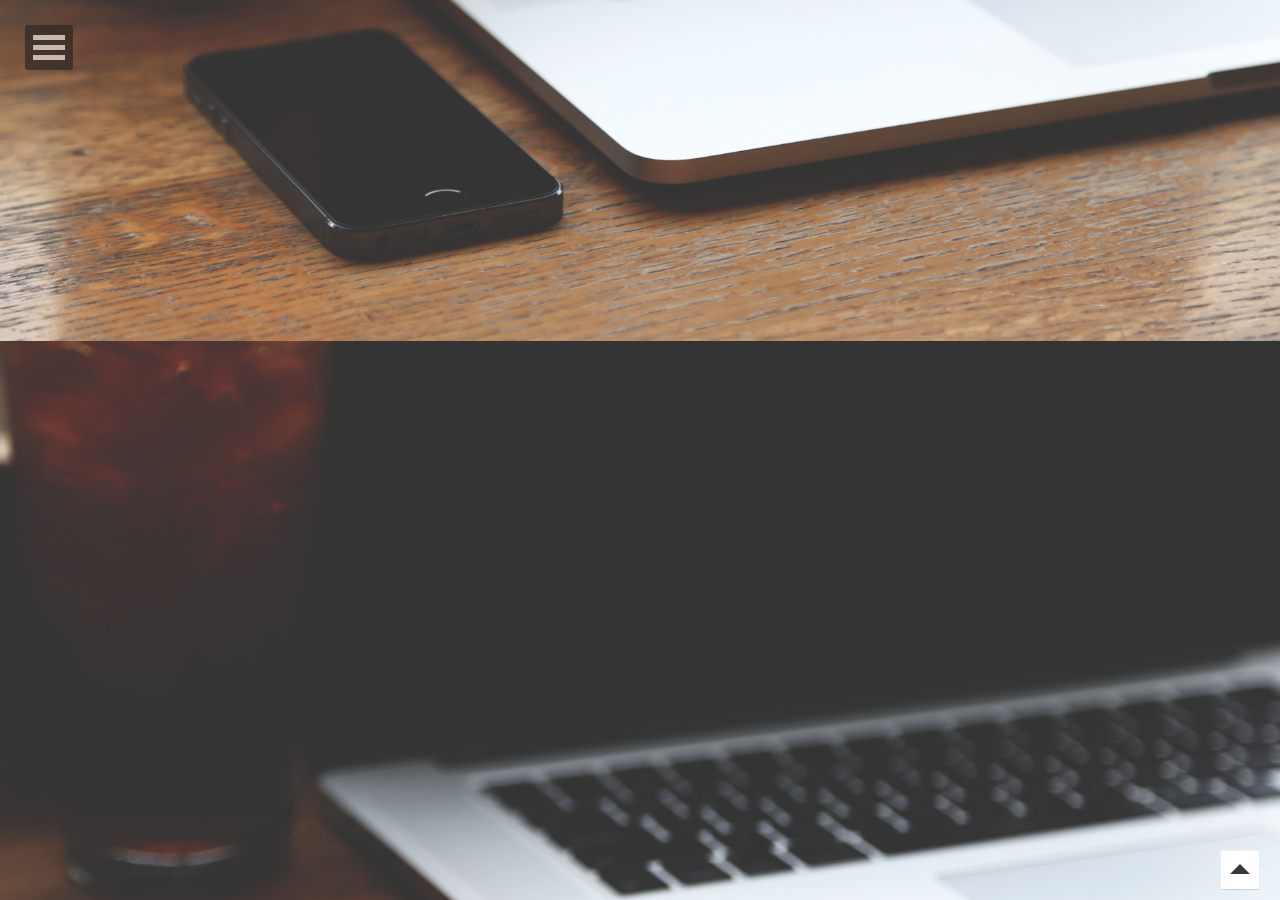
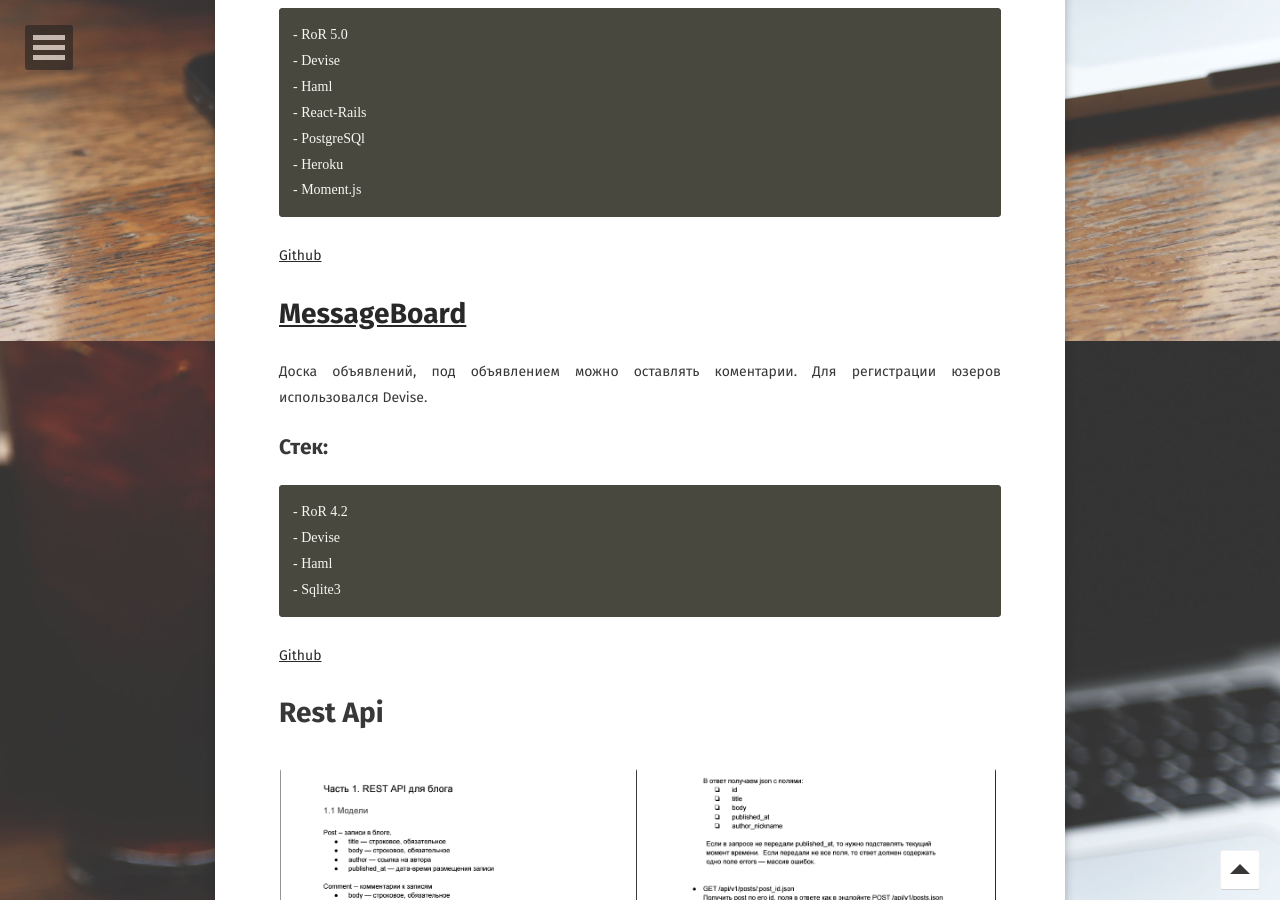
Before and after one commit to medaved/medaved.github.io, a Jekyll site: the page built from _posts/2017-05-15-training-project.md, in a window 1280 px wide and 900 px high, scrolled down 559 px. Built offline with Jekyll 4.4.1, drawn with Linux system fonts in a browser that asks for light colours; some web fonts are replaced; some of the changed text lies outside the part shown.

Commit message:
Добавил тестовое задание и "тренеровочные" проекты

```diff
--- a/_config.yml
+++ b/_config.yml
@@ -1,5 +1,5 @@
 # Site
-title:              MeDaveD
+title:              Dmitry Evgenevich
 bio:                'Web-developer | Saint-Petersburg'
 description:        "Небольшой сайт обо мне."
 reading_time:       true
--- a/_posts/2017-05-15-training-project.md
+++ b/_posts/2017-05-15-training-project.md
@@ -12,3 +12,50 @@ tag:
 - training
 comments: false
 ---
+# [ReactCalendar](https://reactcalendarius.herokuapp.com/)
+
+ Календарь-ежедневник, с возможность сохранять задачи, указав описание,
+ дату, время. Интерфейс написан при помощи React.
+
+## Стек:
+    - RoR 5.0
+    - Devise
+    - Haml
+    - React-Rails
+    - PostgreSQl
+    - Heroku
+    - Moment.js
+
+ [Github](https://github.com/medaved/reactcalendar)
+
+# [MessageBoard](https://github.com/medaved/messageboard)
+
+ Доска объявлений, под объявлением можно оставлять коментарии.
+ Для регистрации юзеров использовался Devise.
+
+## Стек:
+    - RoR 4.2
+    - Devise
+    - Haml
+    - Sqlite3
+
+ [Github](https://github.com/medaved/messageboard)
+
+# Rest Api
+{% capture images %}
+ /assets/img/posts/2017-05-15-training-projects-1.png
+ /assets/img/posts/2017-05-15-training-projects-2.png
+{% endcapture %}
+{% include gallery images=images caption="Тестовое задание" cols=2 %}
+
+## Результат:
+
+ [Github](https://github.com/medaved/restblog)
+
+## Ссылка на [heroku](https://blogpart1.herokuapp.com/), работает только API
+
+    Для начала, надо получить "токен" запросом на:
+    https://blogpart1.herokuapp.com/sessions
+    тело POST:
+    {"sessions":{"nickname":"test","password":"123456"}}
+    В ответ придет "токен" который нужно вставить в header параметром X-Api-Key : токен, так же, в заголовке должен быть указан CONTENT-TYPE: application/vnd.api+json.
```
Also changed, not shown: assets/img/posts/2017-05-15-training-projects-1.png (added), assets/img/posts/2017-05-15-training-projects-2.png (added).
